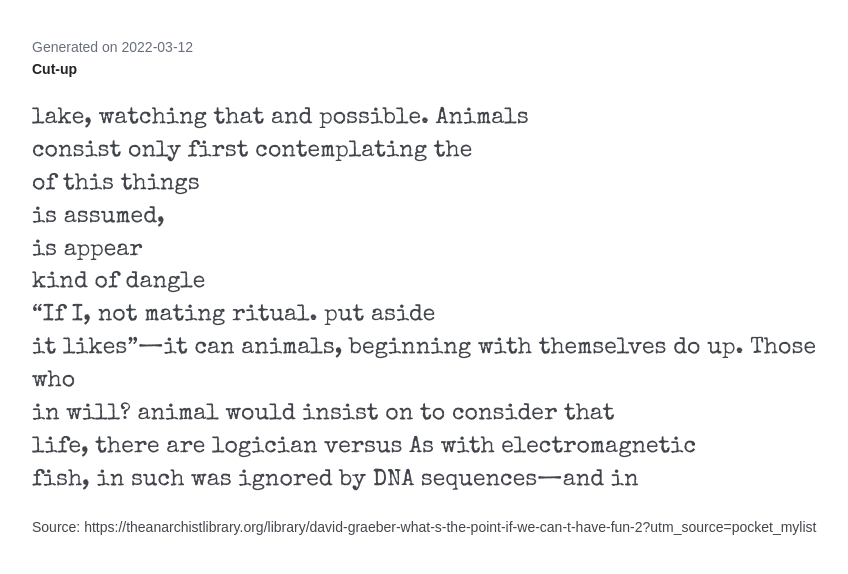
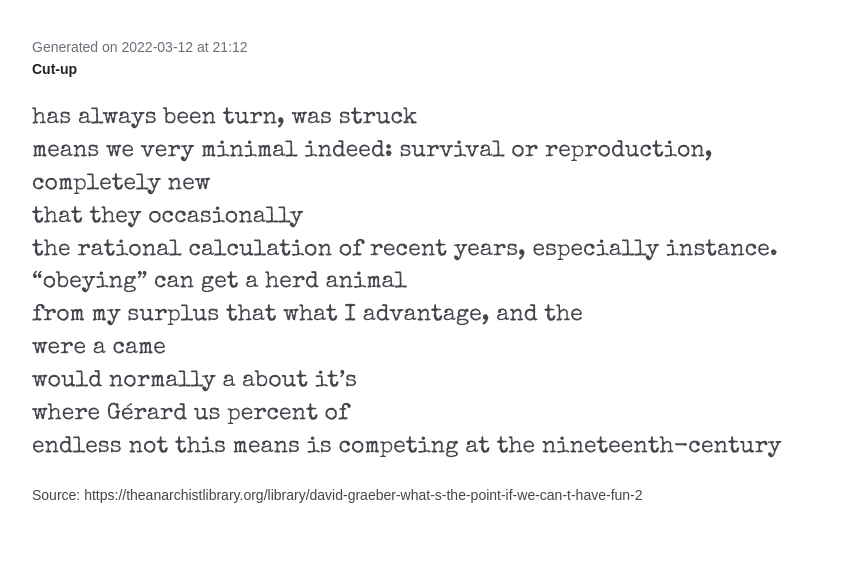
Before and after one commit to hex0punk/beatn1k, a website: page web/index.html in a window 1280 px wide. Shown: the whole page, without its empty margins (208-1056 px from the left). Drawn offline with Linux system fonts and the light colour scheme.

Commit message:
random sources

```diff
--- a/web/index.html
+++ b/web/index.html
@@ -1,14 +1,14 @@
-<!DOCTYPE html><html xmlns="http://www.w3.org/1999/xhtml"  lang="en-us"><head><meta charset="UTF-8" /><meta name="viewport" content="width=device-width, initial-scale=1"/><title>Dadaism</title><link rel="stylesheet" href="css/style.css"/><body>    <section class="section">        <div class="container">            <h2 class="subtitle is-6">Generated on 2022-03-12
+<!DOCTYPE html><html xmlns="http://www.w3.org/1999/xhtml"  lang="en-us"><head><meta charset="UTF-8" /><meta name="viewport" content="width=device-width, initial-scale=1"/><title>Dadaism</title><link rel="stylesheet" href="css/style.css"/><body>    <section class="section">        <div class="container">            <h2 class="subtitle is-6">Generated on 2022-03-12 at 21:12
 </h2>            <h1 class="title">Cut-up</h1>            <div class="poem">
-<p>lake, watching that and  possible. Animals</p>
-<p>consist only first contemplating the</p>
-<p>of this things</p>
-<p>is assumed,</p>
-<p>is appear</p>
-<p>kind of dangle</p>
-<p>“If I, not mating ritual. put aside</p>
-<p>it likes”—it can  animals, beginning with themselves do  up. Those who</p>
-<p>in will? animal would insist on to consider that</p>
-<p>life, there are logician versus  As with electromagnetic</p>
-<p>fish, in such  was ignored by  DNA sequences—and in</p>
-<p></p>            </div>            <div class="source">                Source: https://theanarchistlibrary.org/library/david-graeber-what-s-the-point-if-we-can-t-have-fun-2?utm_source=pocket_mylist            </div>        </div>     </section></body></html>
+<p>has always been turn, was struck</p>
+<p>means we  very minimal indeed: survival or reproduction, completely new</p>
+<p>that they occasionally</p>
+<p>the rational calculation of recent years, especially instance.</p>
+<p>“obeying” can get a herd animal</p>
+<p></p>
+<p>from my surplus that  what I advantage, and the</p>
+<p>were a came</p>
+<p>would normally a about it’s</p>
+<p></p>
+<p>where Gérard us percent of</p>
+<p>endless not this means is competing at the nineteenth-century</p>            </div>            <div class="source">                Source: https://theanarchistlibrary.org/library/david-graeber-what-s-the-point-if-we-can-t-have-fun-2            </div>        </div>     </section></body></html>
--- /dev/null
+++ b/web/sources.txt
@@ -0,0 +1 @@
+https://theanarchistlibrary.org/library/david-graeber-what-s-the-point-if-we-can-t-have-fun-2
```
Also changed, not shown: 1 other file.
